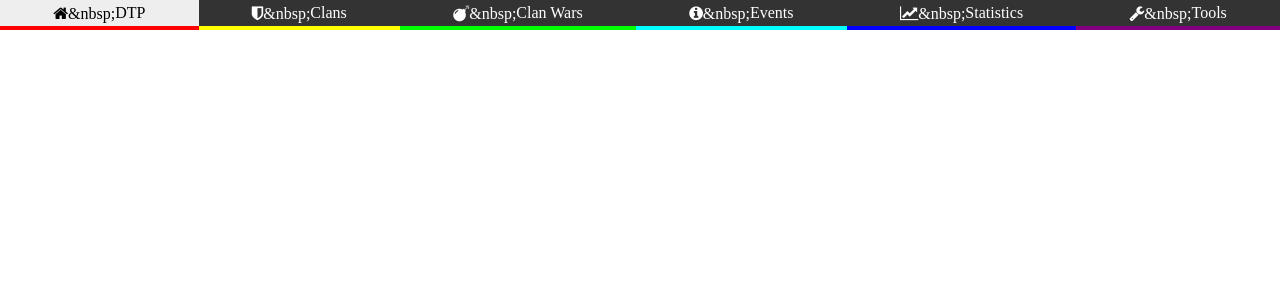
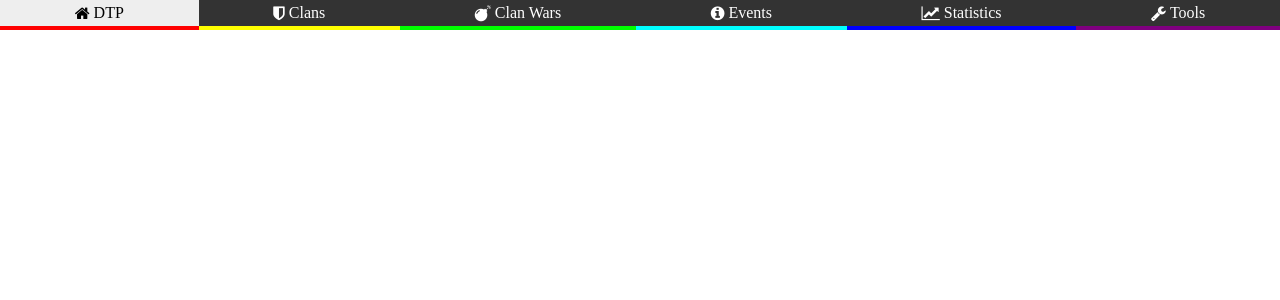
Before and after one commit to dtp/dtp.github.io, a Jekyll site: the page built from index.html, in a window 1280 px wide. Shown: the top 300 px of the page. Built offline with Jekyll 4.4.1, drawn with Linux system fonts in a browser that asks for light colours; nearby versions of some CDN libraries.

Commit message:
Global header: Use unicode hex in css

```diff
--- a/_sass/_gh.scss
+++ b/_sass/_gh.scss
@@ -37,7 +37,7 @@ $animation-dur: 0.25s;
     }
   }
   .fa::after {
-    content: "&nbsp;"
+    content: "\00A0"
   }
   .navbar-tab {
     flex-grow: 1;
```
